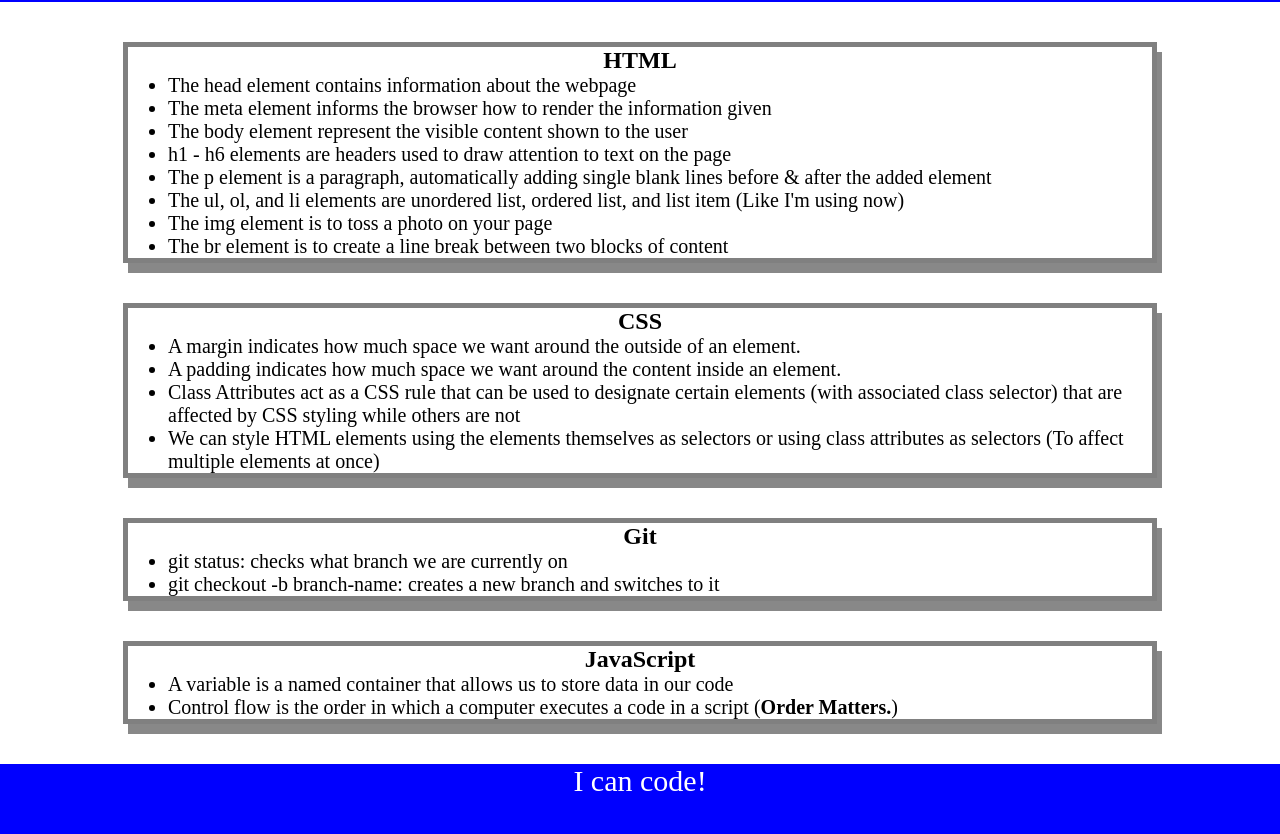
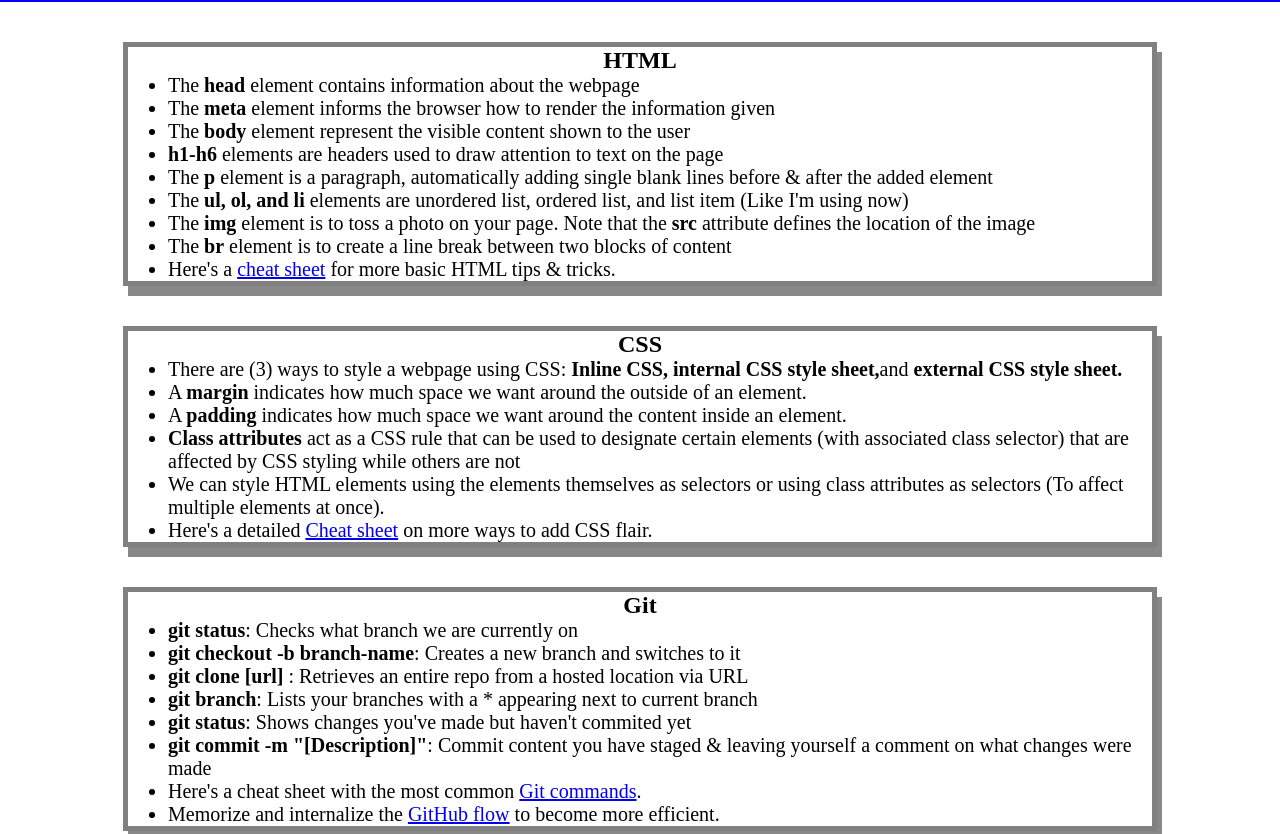
Before and after one commit to BrianSChapman/prework-study-guide, a plain HTML site: page index.html in a window 1280 px wide. Shown: the part 118-952 px from the top of the page. Drawn offline with Linux system fonts and the light colour scheme.

Commit message:
Added additional notes to the study guide

```diff
--- a/index.html
+++ b/index.html
@@ -21,15 +21,15 @@
 
         <ul>
 
-          <li> The head element contains information about the webpage</li>
-          <li> The meta element informs the browser how to render the information given</li>
-          <li> The body element represent the visible content shown to the user</li>
-          <li> h1 - h6 elements are headers used to draw attention to text on the page </li>
-          <li> The p element is a paragraph, automatically adding single blank lines before & after the added element </li>
-          <li> The ul, ol, and li elements are unordered list, ordered list, and list item (Like I'm using now)</li>
-          <li> The img element is to toss a photo on your page</li>
-          <li> The br element is to create a line break between two blocks of content</li>
-
+          <li> The <b>head</b> element contains information about the webpage</li>
+          <li> The <b>meta</b> element informs the browser how to render the information given</li>
+          <li> The <b>body</b> element represent the visible content shown to the user</li>
+          <li> <b>h1-h6</b> elements are headers used to draw attention to text on the page </li>
+          <li> The <b>p</b> element is a paragraph, automatically adding single blank lines before & after the added element </li>
+          <li> The <b>ul, ol, and li</b> elements are unordered list, ordered list, and list item (Like I'm using now)</li>
+          <li> The <b>img</b> element is to toss a photo on your page. Note that the <b>src</b> attribute defines the location of the image</li>
+          <li> The <b>br</b> element is to create a line break between two blocks of content</li>
+          <li> Here's a <a href="https://web.stanford.edu/group/csp/cs21/htmlcheatsheet.pdf" target="_blank">cheat sheet</a> for more basic HTML tips & tricks. </li>
 
         </ul>
 
@@ -42,10 +42,12 @@
 
         <ul>
 
-          <li>A margin indicates how much space we want around the outside of an element.</li>
-          <li>A padding indicates how much space we want around the content inside an element.</li>
-          <li>Class Attributes act as a CSS rule that can be used to designate certain elements (with associated class selector) that are affected by CSS styling while others are not </li>
-          <li> We can style HTML elements using the elements themselves as selectors or using class attributes as selectors (To affect multiple elements at once)</li>
+          <li> There are (3) ways to style a webpage using CSS: <b>Inline CSS, internal CSS style sheet,</b>and <b> external CSS style sheet.</b></li>
+          <li>A <b>margin</b> indicates how much space we want around the outside of an element.</li>
+          <li>A <b>padding</b> indicates how much space we want around the content inside an element.</li>
+          <li><b>Class attributes</b> act as a CSS rule that can be used to designate certain elements (with associated class selector) that are affected by CSS styling while others are not </li>
+          <li> We can style HTML elements using the elements themselves as selectors or using class attributes as selectors (To affect multiple elements at once).</li>
+          <li> Here's a detailed <a href=https://www.interviewbit.com/css-cheat-sheet/ target="_blank"> Cheat sheet</a> on more ways to add CSS flair. </li>
         </ul>
 
 
@@ -56,8 +58,14 @@
         <h2> Git</h2>
 
         <ul>
-          <li>git status: checks what branch we are currently on</li>
-          <li>git checkout -b branch-name: creates a new branch and switches to it</li>
+          <li><b>git status</b>: Checks what branch we are currently on</li>
+          <li><b>git checkout -b branch-name</b>: Creates a new branch and switches to it</li>
+          <li><b>git clone [url] </b>: Retrieves an entire repo from a hosted location via URL </li>
+          <li> <b>git branch</b>: Lists your branches with a * appearing next to current branch</li>
+          <li><b>git status</b>: Shows changes you've made but haven't commited yet</li>
+          <li><b>git commit -m "[Description]"</b>: Commit content you have staged & leaving yourself a comment on what changes were made</li>
+          <li> Here's a cheat sheet with the most common <a href="https://education.github.com/git-cheat-sheet-education.pdf" target="_blank">Git commands</a>.  </li>
+          <li> Memorize and internalize the <a href="https://docs.github.com/en/get-started/quickstart/github-flow" target="_blank">GitHub flow</a> to become more efficient.</li>
 
         </ul>
 
@@ -70,10 +78,13 @@
 
         <ul>
 
-          <li> A variable is a named container that allows us to store data in our code </li>
-          <li> Control flow is the order in which a computer executes a code in a script (<b>Order Matters.</b>)</li>
-
-
+          <li> A <b>variable (var)</b> is a named container that allows us to store data in our code </li>
+          <li> <b>Control flow</b> is the order in which a computer executes a code in a script (<em>Order Matters.</em>)</li>
+          <li> Control flow can be interrupted by using <b>conditional statements</b> and <B>loops</B> to control which code, if any, will be executed.</li>
+          <li><b> Falsy</b> = <em> 00 -0, On, "", null, undefined, NaN,</em> or value of<em> False.</em></li>
+          <li> <b>Truthy</b> is all other values, including a <b>Boolean (T/F)</b> with the value of <em>true</em>.
+          <li> An <b>Array</b> is a single variable that is used to hold a group of data (Typically related in some way). Since the contents of the array become indexed, it makes testing different values much easier.</li>
+          <li> Javascript is an intimidating topic, so use the modules and this <a href="https://www.geeksforgeeks.org/javascript-cheat-sheet-a-basic-guide-to-javascript/" target="_blank"> Basic Guide</a> to help acclimate you.  </li>
         </ul>
 
       </section>
```
